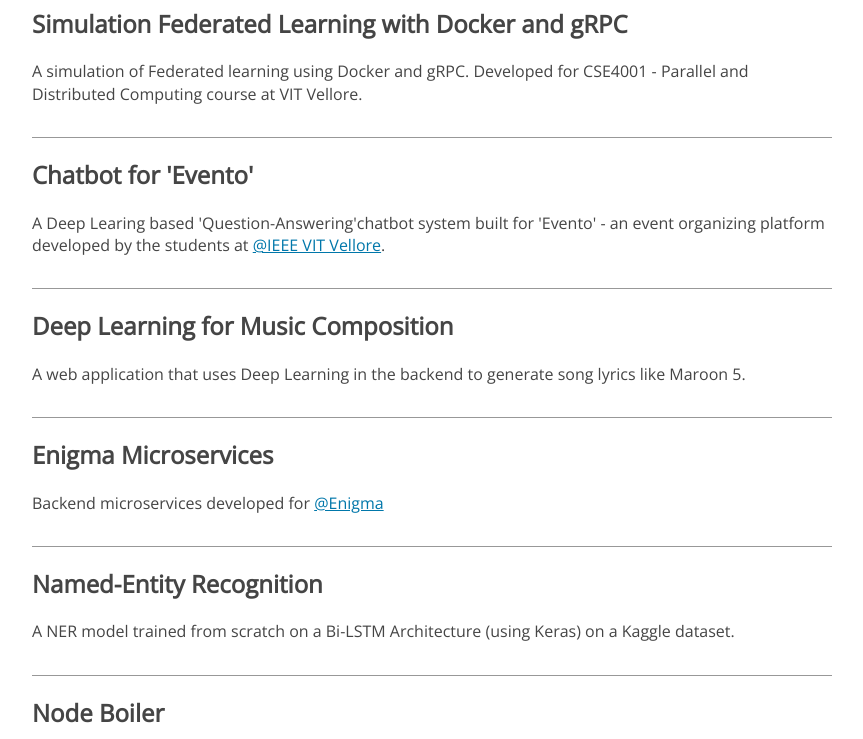
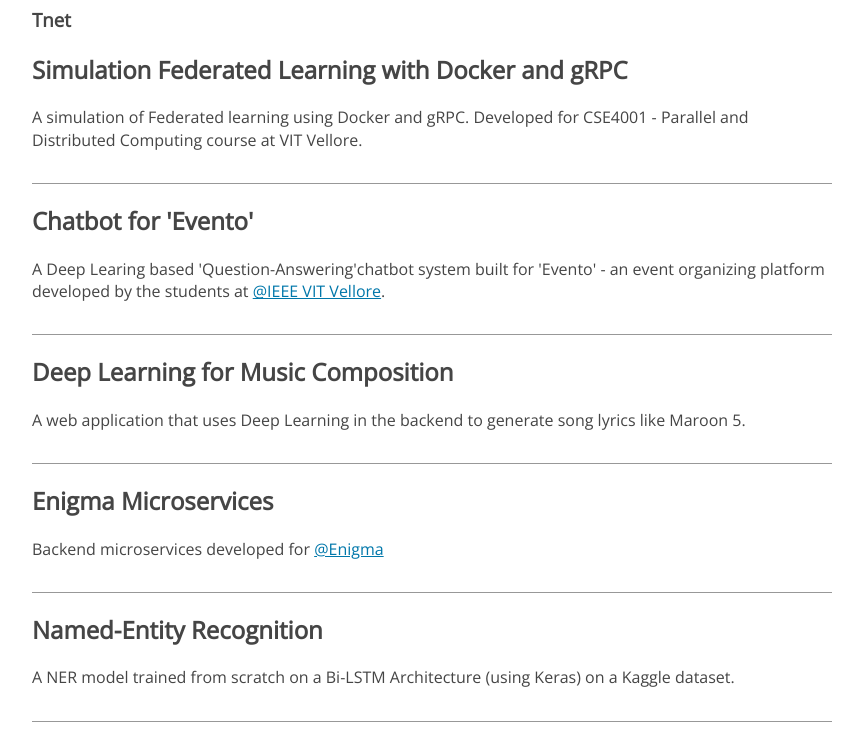
Before and after one commit to ashvath100/ashvath100, a plain HTML site: page projects.html in a window 1280 px wide. Shown: the part 153-892 px from the top of the page, without its empty margins (208-1071 px from the left). Drawn offline with nearby package versions, Linux system fonts and the light colour scheme.

Commit message:
index image

```diff
--- a/projects.html
+++ b/projects.html
@@ -16,6 +16,7 @@
                 <strong><a href="/" class="navlink"> BACK</a></strong>
             </span>
             <h1>My Projects</h1>
+            <h3 class="title">Tnet</h3>
             <div id="projects-list"></div>
         </div>
     </div>
```
